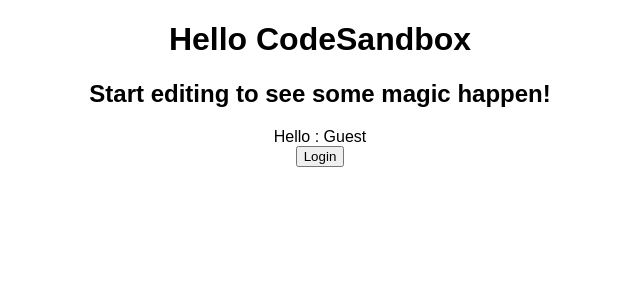
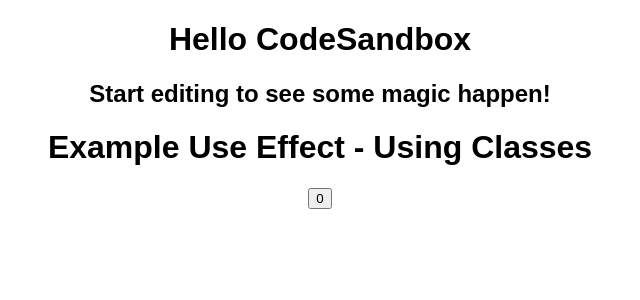
Before and after one commit to sgokhale-celegence/Hooks, a React (Create React App) app: page / in a window 1280 px wide. Shown: the top 300 px of the page, without its empty margins (320-960 px from the left). Built offline with nearby package versions, Linux system fonts and the light colour scheme.

Commit message:
Side Effects Using Classes

```diff
--- a/src/App.js
+++ b/src/App.js
@@ -4,8 +4,9 @@
 // import CounterClass from "./withClasses/Counter";
 // import LoginClass from './withClasses/Login';
 
+import ExampleUseEffectClass from "./withClasses/SideEffects";
 // import ExampleUseEffect from "./Hooks/SideEffects";
-import ExampleUseEffect from "./Hooks/SideEffectsWithDependencies";
+// import ExampleUseEffect from "./Hooks/SideEffectsWithDependencies";
 import "./styles.css";
 
 export default function App() {
@@ -20,7 +21,8 @@
       <Login />
       <hr />
       <LoginClass /> */}
-      <ExampleUseEffect />
+      <ExampleUseEffectClass />
+      {/* <ExampleUseEffect /> */}
     </div>
   );
 }
--- /dev/null
+++ b/src/withClasses/SideEffects.js
@@ -0,0 +1,29 @@
+import React from "react";
+
+export default class Example extends React.Component {
+  constructor(props) {
+    super(props);
+    this.state = {
+      count: 0
+    };
+  }
+
+  componentDidMount() {
+    document.title = this.state.count;
+  }
+
+  // componentDidUpdate() {
+  //   document.title = this.state.count;
+  // }
+
+  render() {
+    return (
+      <div>
+        <h1>Example Use Effect - Using Classes</h1>
+        <button onClick={() => this.setState({ count: this.state.count + 1 })}>
+          {this.state.count}
+        </button>
+      </div>
+    );
+  }
+}
```
